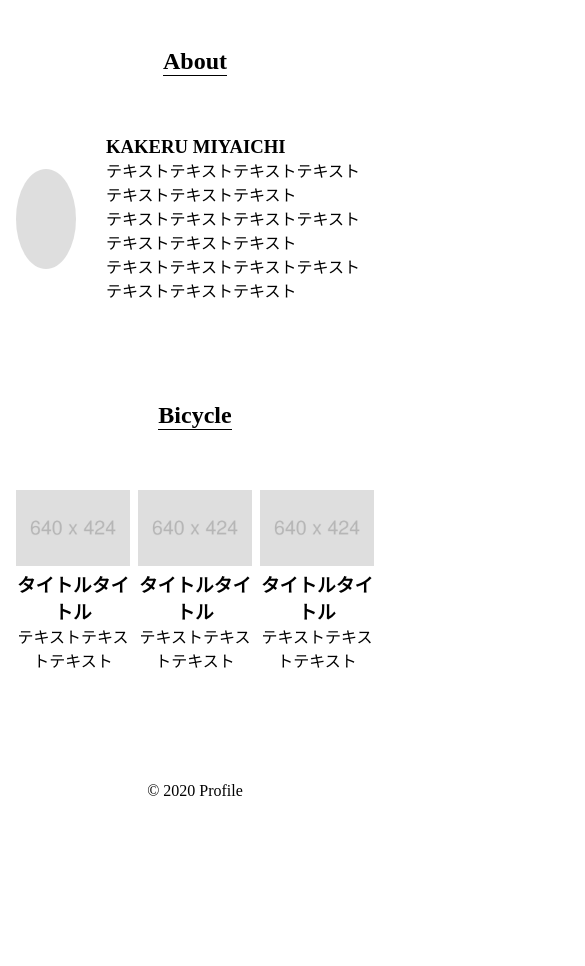
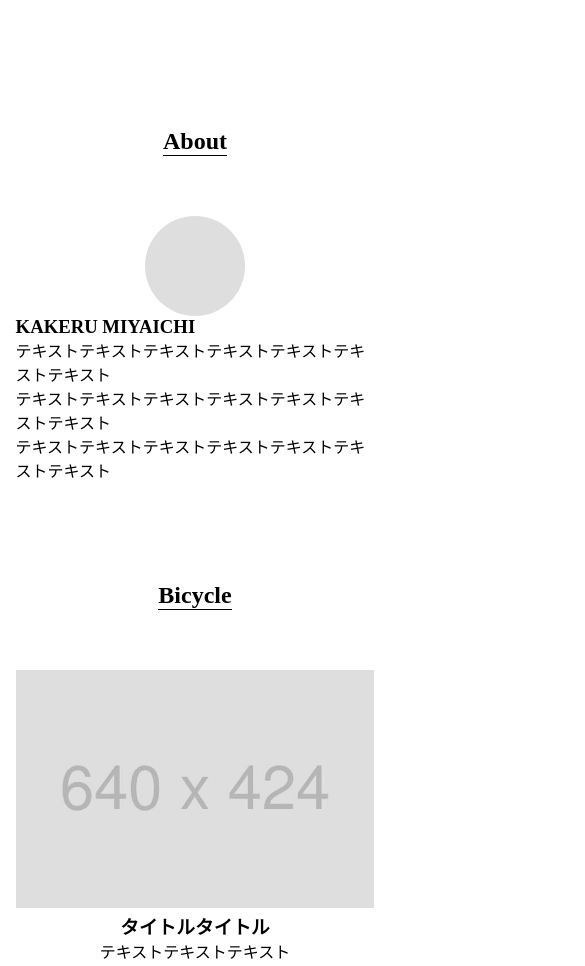
Before and after one commit to makiko1996/HTML_Lesson, a plain HTML site: page profile/index.html in a window 390 px wide. Shown: the part 720-1686 px from the top of the page, 585 px wide, since content can reach past the window. Before the commit the page ends 1530 px from the top, so only its background shows below. Drawn offline with Linux system fonts and the light colour scheme.

Commit message:
[finish]profile_responsive

```diff
--- a/profile/index.html
+++ b/profile/index.html
@@ -2,8 +2,10 @@
 <html lang="en">
 <head>
   <meta charset="UTF-8">
+  <meta name="viewport" content="width=device-width, initial-scale=1.0">
+  <link rel="shortcut icon" href="favicon.ico">
+
   <link rel="stylesheet" href="style.css">
-  <meta name="viewport" content="width=device-width, initial-scale=1.0">
   <title>Profile</title>
 </head>
 <body>
--- a/profile/style.css
+++ b/profile/style.css
@@ -1,3 +1,5 @@
+@charset "UTF-8";
+
 * {
   margin: 0;
   padding: 0;
@@ -8,7 +10,7 @@
   display: flex;
   justify-content: space-between;
   align-items: center;
-  width: 960px;
+  width: 100%;
   margin: 0 auto;
   padding: 0 4%;
   text-align: center;
@@ -96,4 +98,30 @@ a {
 #footer {
   padding: 10px 0;
   text-align: center;
+  font-size: 0.5rem;
 }
+
+@media screen and (max-width: 600px) {
+
+  .main_visual {
+    height: calc(100vh - 60px);
+  }
+
+  .content {
+    flex-direction: column;
+  }
+
+  .about_img {
+    margin-right: 0;
+  }
+
+  #bicycle ul {
+    flex-direction: column;
+  }
+
+  #bicycle li {
+    width: 100%;
+    margin-bottom: 30px;
+  }
+
+}
```
Also changed, not shown: 1 other file.
